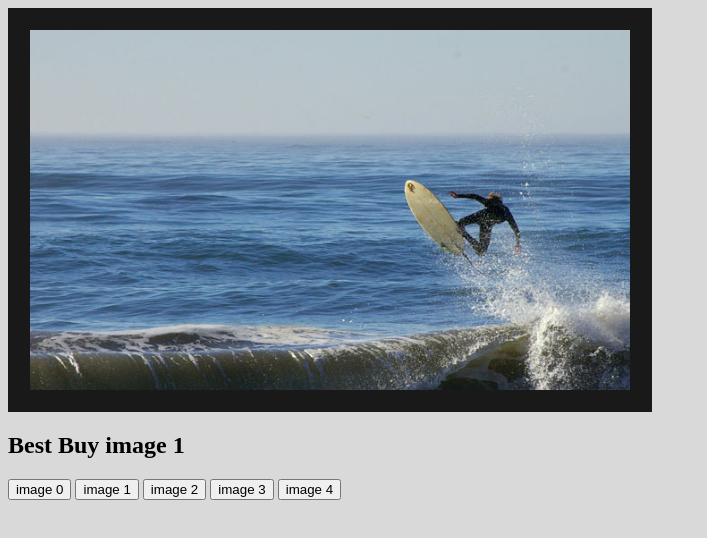
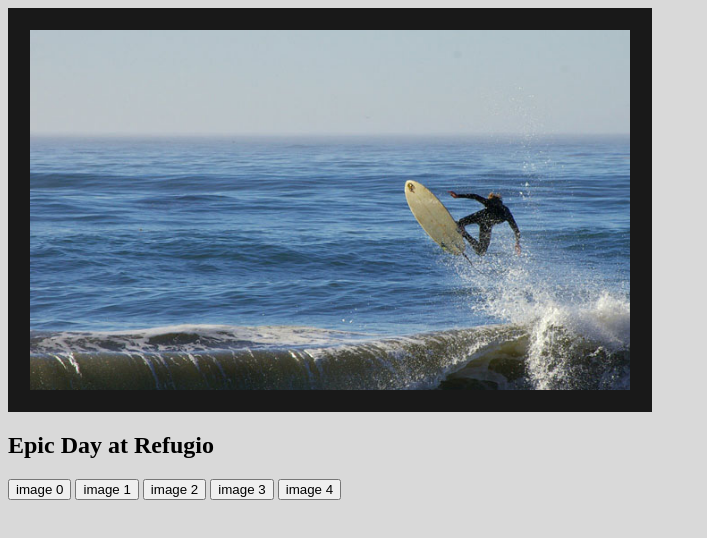
Before and after one commit to toymakerlabs/kenburns, a plain HTML site: page kenburns.html in a window 1280 px wide. Shown: the whole page, without its empty margins (0-707 px from the left). Drawn offline with Linux system fonts and the light colour scheme.

Commit message:
Removed Extra Images
Removed extra images reducing the total to five. Added typo fixes to readme.md.

```diff
--- a/kenburns.html
+++ b/kenburns.html
@@ -6,7 +6,6 @@
 <body>
 	<div id="kenburns_slideshow"></div>
 	<h2 id="slide-title"></h2>
-	<h2 id="status"></h2>
 	<button type="button" id="button0">image 0</button>
 	<button type="button" id="button1">image 1</button>
 	<button type="button" id="button2">image 2</button>
@@ -18,12 +17,14 @@
 	<script type="text/javascript" src="js/kenburns.js"></script>
 	<script type="text/javascript">
 
-	var titles = ["Best Buy image 1","Dead Island","Best Buy image 2"];
+	var titles = ["Epic Day at Refugio",
+				  "Colors of Spring",
+				  "First Flowers",
+				  "Magic Hour at Sands Beach",
+				  "Coal Oil Point",
+				  "Hope Ranch Views"];
 
 	$(document).ready(function() {
-		//to make it not move
-		//make the images exactly the size of the window
-	    // attach the plugin to an element
 	    $('#kenburns_slideshow').Kenburns({
 	    	images: [
 	    		"images/image0.jpg",
@@ -32,13 +33,6 @@
 	    		"images/image3.jpg",
 	    		"images/image4.jpg",
 	    		"images/image5.jpg",
-	    		"images/image6.jpg",
-	    		"images/image7.jpg",
-	    		"images/image8.jpg",
-	    		"images/image9.jpg",
-	    		"images/image10.jpg",
-	    		"images/image11.jpg",
-	    		"images/image12.jpg"
 	    	],
 	    	scale:0.75,
 	    	duration:8000,
@@ -46,26 +40,13 @@
 	    	ease3d:'cubic-bezier(0.445, 0.050, 0.550, 0.950)',
 
 	    	onSlideComplete: function(){
-	    		//alert("done!");
 	    		$('#slide-title').html(titles[this.getSlideIndex()]);
 	    	},
 	    	onLoadingComplete: function(){
-	    		//alert("done!");
 	    		//console.log('image loading complete');
 	    	}
 
 	    });
-
-
-	    //$('#kenburns_slideshow').attachImage("images/708x472_digital_future.jpg");
-
-
-	    // // call a public method
-	    // $('#element').pluginName('foo_public_method');
-
-	    // // get the value of a property
-	    // $('#element').pluginName.settings.foo;
-
 	});
 	</script>
 </body>
```
Also changed, not shown: images/image10.jpg (deleted), images/image11.jpg (deleted), images/image12.jpg (deleted), images/image6.jpg (deleted), images/image7.jpg (deleted), images/image8.jpg (deleted), images/image9.jpg (deleted), 1 other file.
